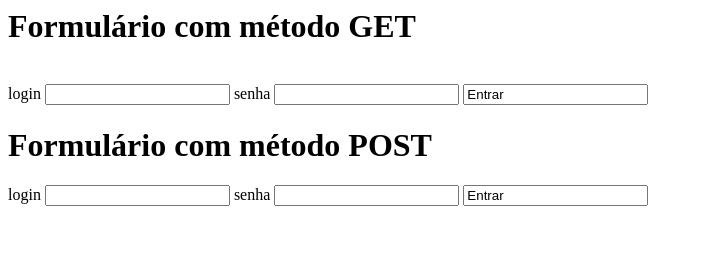
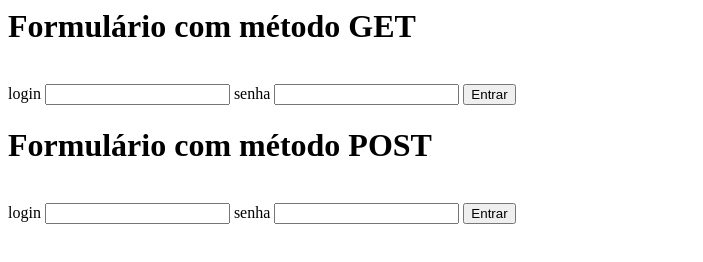
Before and after one commit to CEEMTI-BG-prof-Melissa/aula-05-13-05-lpw-poliana-pereira, a plain HTML site: page index.html in a window 1280 px wide. Shown: the whole page, without its empty margins (0-703 px from the left). Drawn offline with Linux system fonts and the light colour scheme.

Commit message:
Update index.html

```diff
--- a/index.html
+++ b/index.html
@@ -7,12 +7,13 @@
       <br>
       login <input type="text">
       senha <input type="password">
-      <input type="buttom" value="Entrar">
+      <input type="button" value="Entrar">
 
         <h1> Formulário com método POST</h1>
+        <br>
         login <input type="text">
         senha <input type="password">
-        <input type="buttom" value="Entrar">
+        <input type="button" value="Entrar">
     </form>
   </body>
 </html>
```
